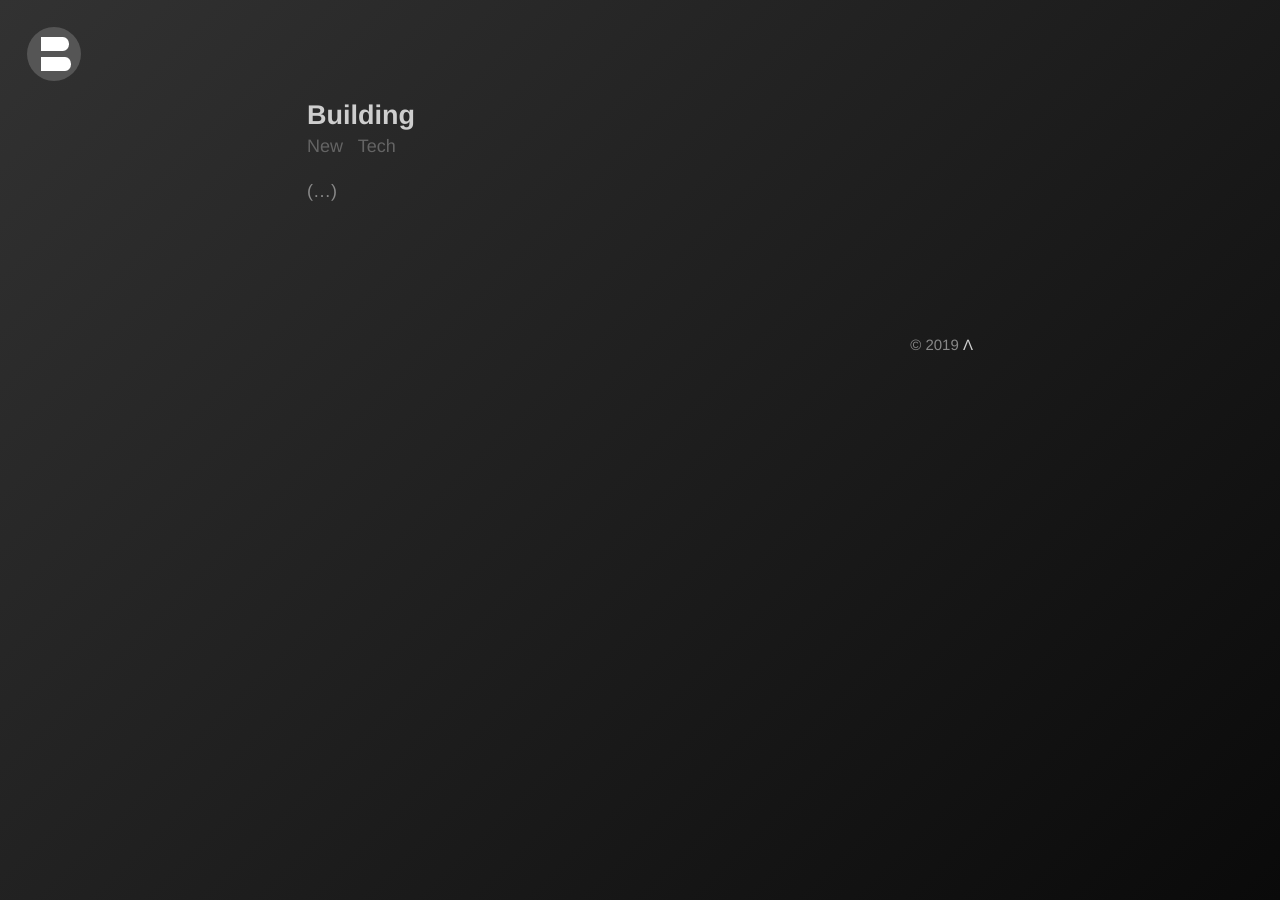
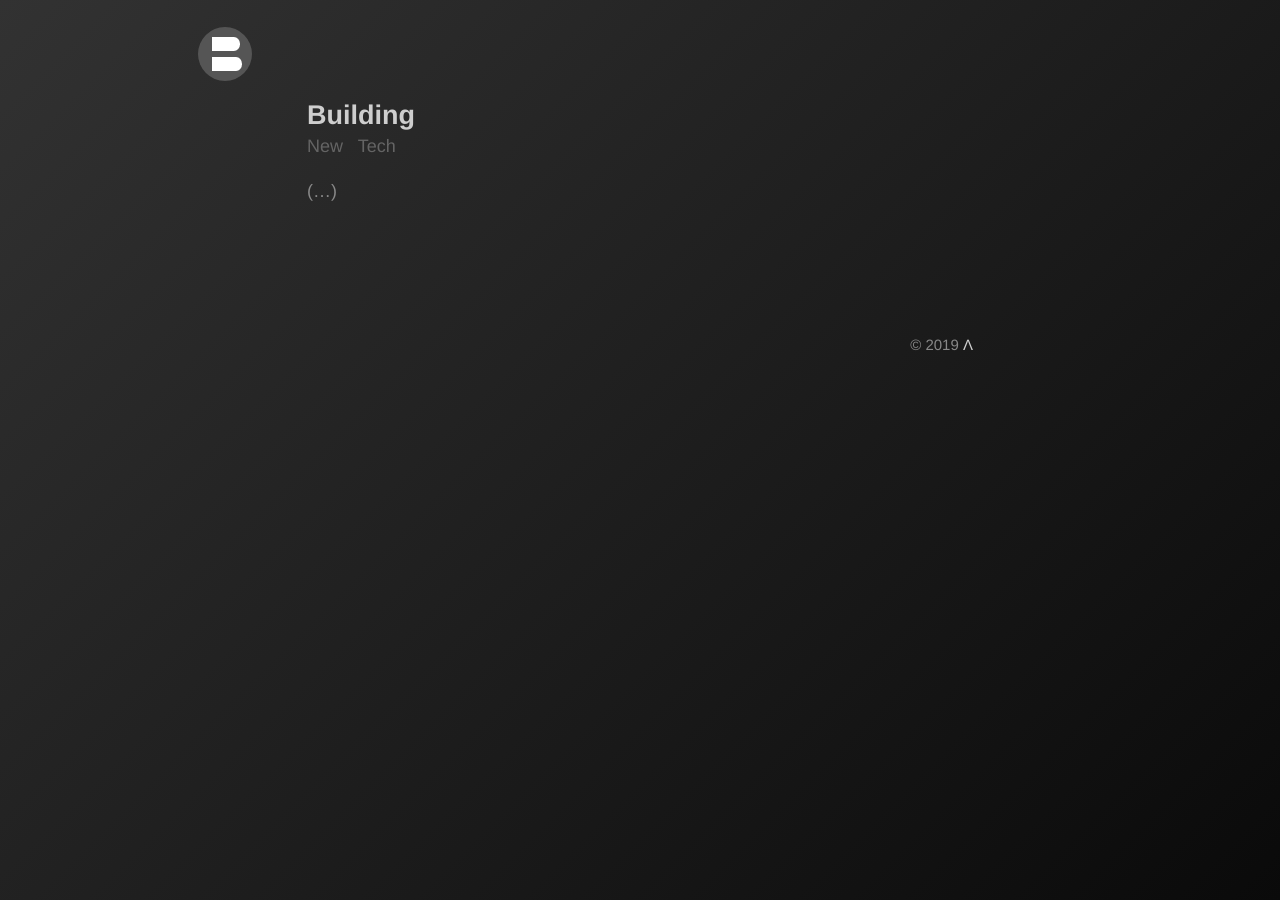
Before and after one commit to bonina/bonina.github.io, a Jekyll site: the page built from index.html, in a window 1280 px wide. Built offline with Jekyll 4.4.1, drawn with Linux system fonts in a browser that asks for light colours; the list of posts is cut into pages by our own code.

Commit message:
Update _menu.scss

```diff
--- a/_sass/_menu.scss
+++ b/_sass/_menu.scss
@@ -131,8 +131,8 @@ label[for="nav-trigger"]:hover {
   border-radius: 50% 20% 20% 50% / 0% 50% 50% 0%;
 }
 
-.nav-trigger:checked > span {
-  display:none;
+.nav-trigger + label {
+  left: 11rem;
 }
 
 body {
```
